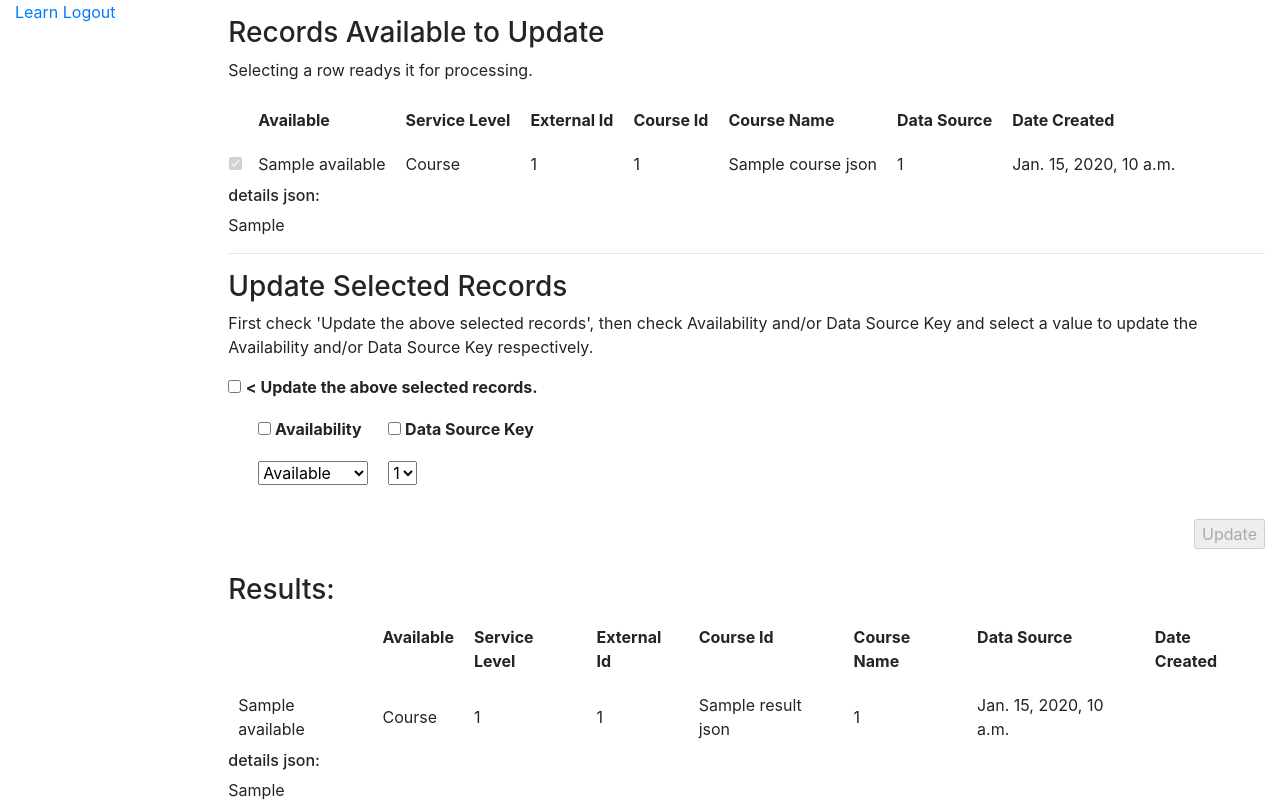
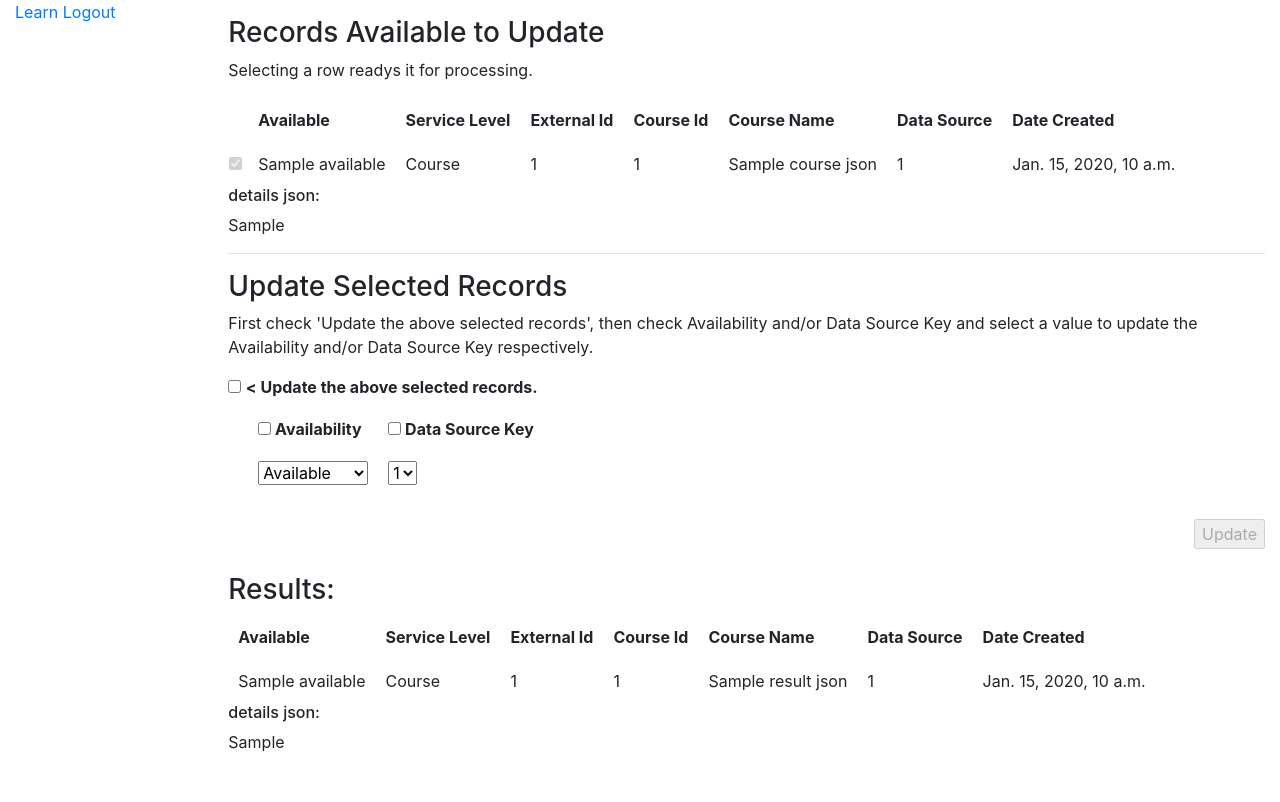
Before and after one commit to moneil/OSCELOT-DSKTOOL-for-HEROKU, a Django app: template dsktool/templates/courses.html in a window 1280 px wide. Shown: the part 173-975 px from the top of the page. After the commit the page ends 925 px from the top, so only its background shows below. Run offline with Django 3.2, Linux system fonts and the light colour scheme; the template is opened without the code that fills it: most values are stand-ins (such as "Sample title", 1, 10 or a date in 2020); some libraries are stand-ins or nearby versions.

Commit message:
additional files and changes for Heroku

```diff
--- a/dsktool/templates/courses.html
+++ b/dsktool/templates/courses.html
@@ -175,7 +175,6 @@
       <table>
         <thead>
           <tr>
-            <th style="padding:10px" valign="top"></th>
             <th style="padding:10px" valign="top">Available</th>
             <th style="padding:10px" valign="top">Service Level</th>
             <th style="padding:10px" valign="top">External Id</th>
```
